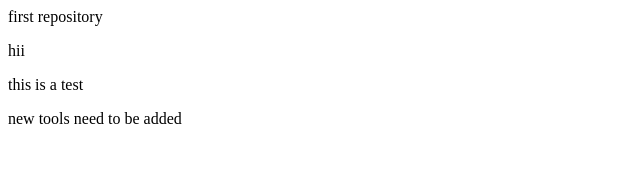
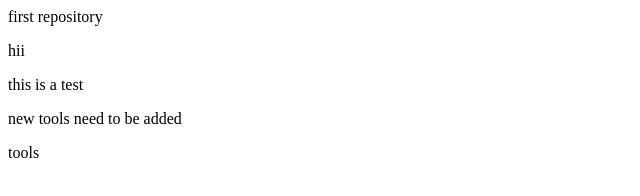
Before and after one commit to shivanand586/test-run, a plain HTML site: page index.html in a window 1280 px wide. Shown: the full height of the page, 0-640 px from the left. Drawn offline with Linux system fonts and the light colour scheme.

Commit message:
new tools

```diff
--- a/index.html
+++ b/index.html
@@ -5,3 +5,5 @@
 <p> this is a test </p>
 
 <p> new tools need to be added </p>
+
+<p> tools </p>
```
